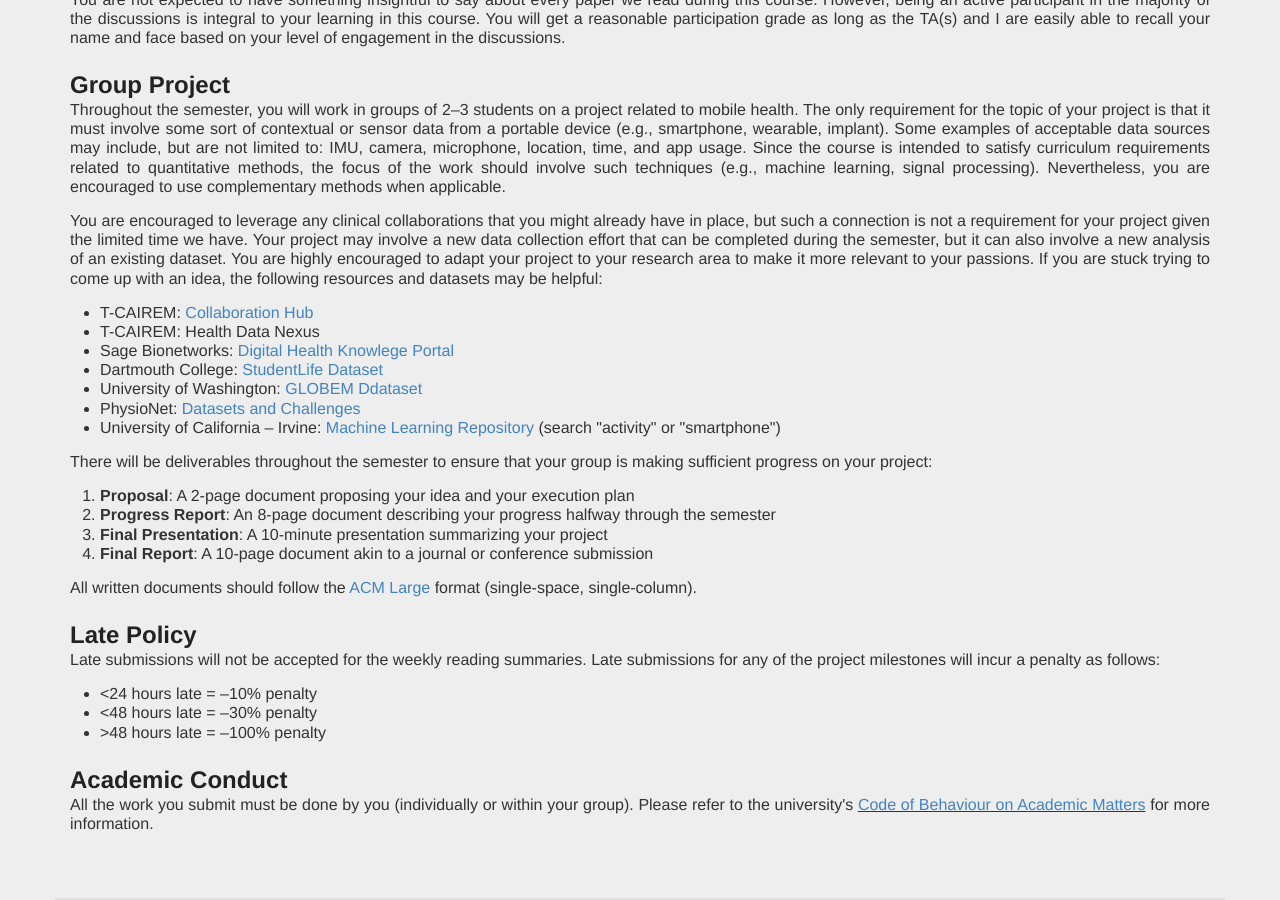
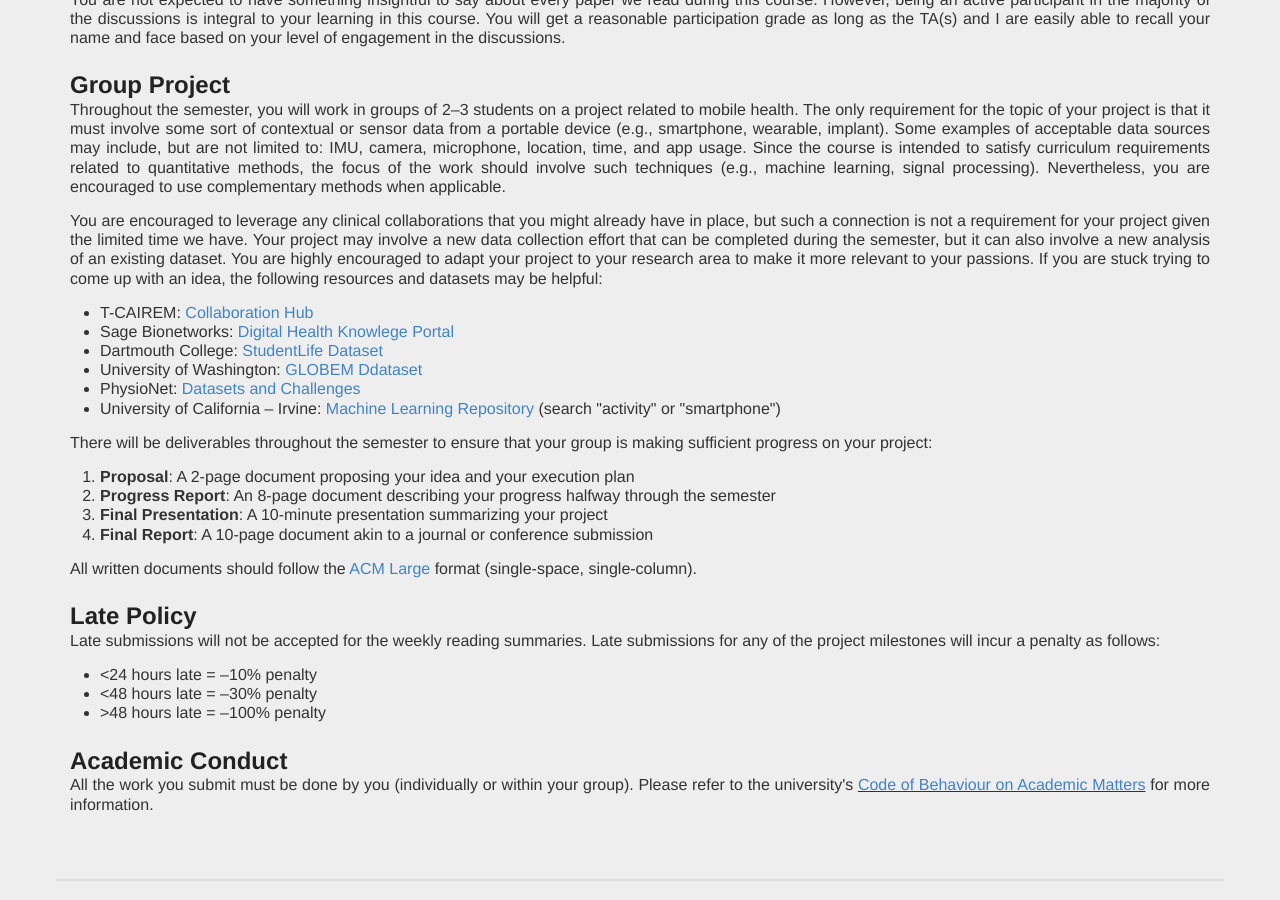
Before and after one commit to mariakakis/mhealth-course, a Jekyll site: the page built from syllabus/index.html, in a window 1280 px wide and 900 px high, scrolled down 1317 px. Built offline with Jekyll 4.4.1, drawn with Linux system fonts in a browser that asks for light colours; some web fonts are replaced.

Commit message:
removing bad link

```diff
--- a/syllabus/index.html
+++ b/syllabus/index.html
@@ -109,7 +109,6 @@ Throughout the semester, you will work in groups of 2–3 students on a project
 You are encouraged to leverage any clinical collaborations that you might already have in place, but such a connection is not a requirement for your project given the limited time we have. Your project may involve a new data collection effort that can be completed during the semester, but it can also involve a new analysis of an existing dataset. You are highly encouraged to adapt your project to your research area to make it more relevant to your passions. If you are stuck trying to come up with an idea, the following resources and datasets may be helpful:
 <ul>
   <li>T-CAIREM: <a href="https://tcairem.utoronto.ca/collaboration-hub">Collaboration Hub</a></li>
-  <li>T-CAIREM: <a href="https://healthdatanexus.ai/"></a>Health Data Nexus</li>
   <li>Sage Bionetworks: <a href="https://dhealth.synapse.org/">Digital Health Knowlege Portal</a></li>
   <li>Dartmouth College: <a href="https://studentlife.cs.dartmouth.edu/">StudentLife Dataset</a></li>
   <li>University of Washington: <a href="https://the-globem.github.io/">GLOBEM Ddataset</a></li>
```
